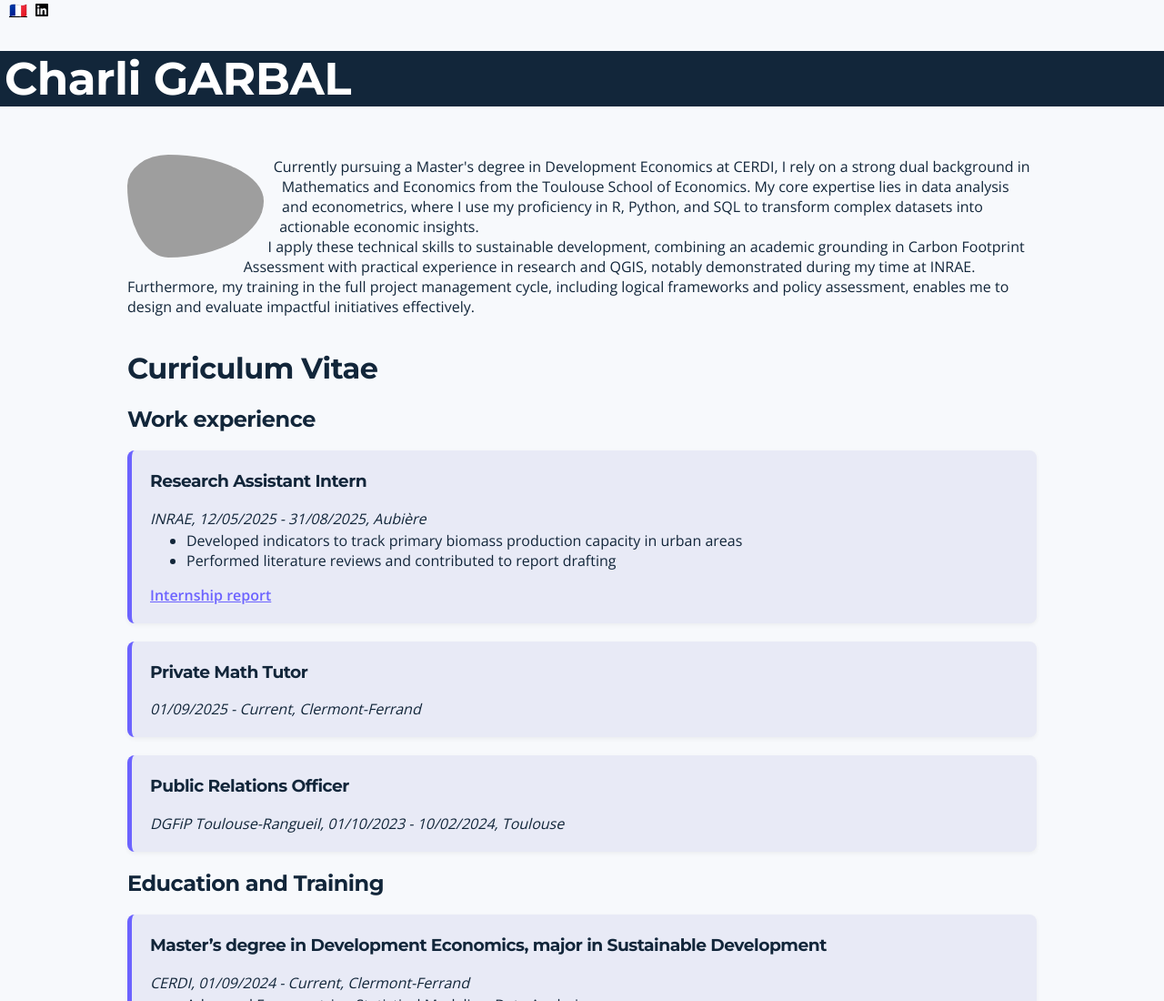
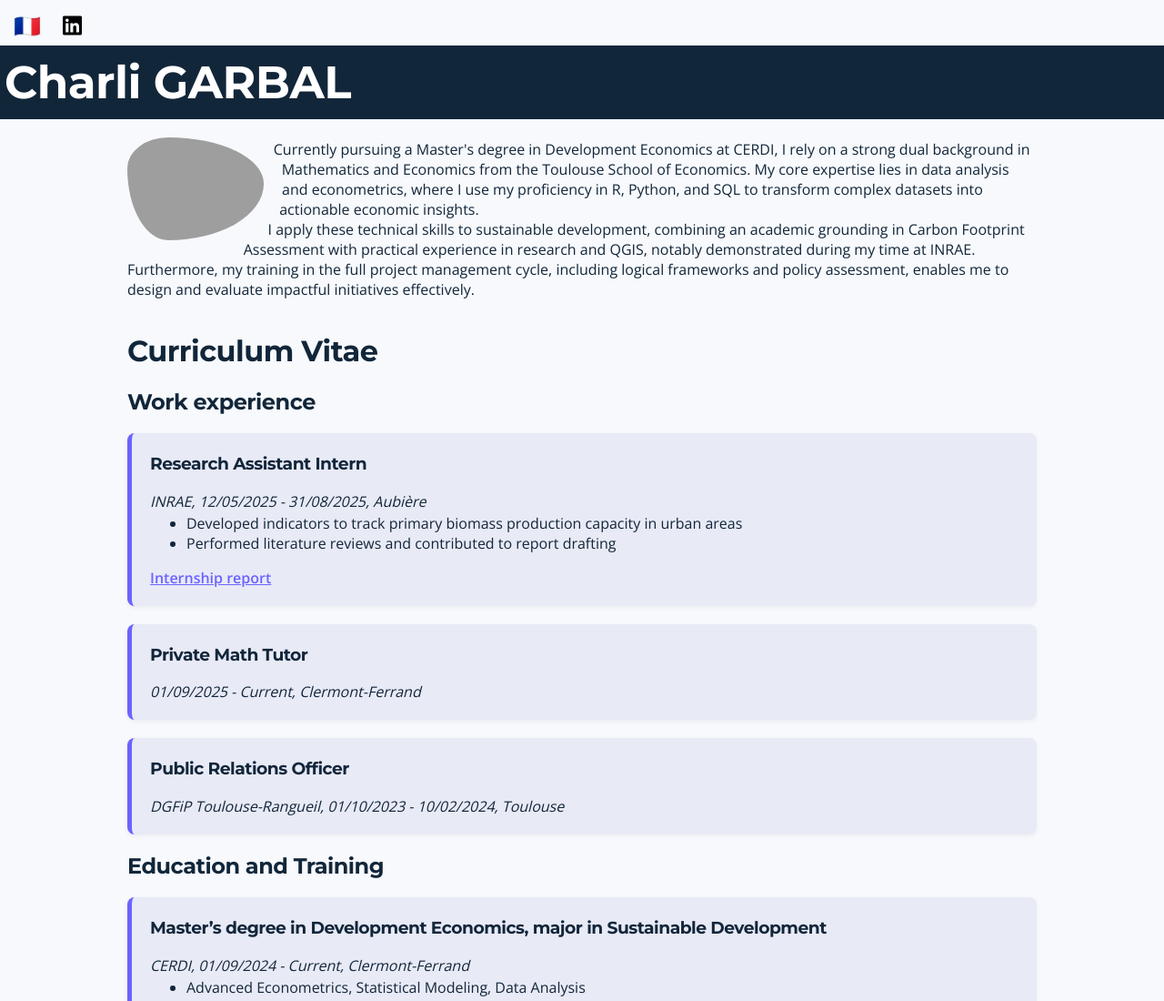
Before and after one commit to CharliGa/charligarbal, a plain HTML site: page index.html in a window 1280 px wide. Shown: the top 1100 px of the page at 91% size. Drawn offline with nearby package versions, Linux system fonts and the light colour scheme; grey boxes are pictures that could not be loaded.

Commit message:
Change top-links sizes

```diff
--- a/style.css
+++ b/style.css
@@ -9,6 +9,11 @@ body {
     font-family: 'Montserrat', sans-serif;
     margin-left: 5px;
     font-size: 50px;
+
+    margin-top: 8px;      /* Enlève l'espace au-dessus du titre */
+    margin-bottom: 0;   /* Enlève l'espace en dessous (optionnel) */
+    padding-top: 10px;  /* (Optionnel) Ajoute un peu de gras DANS la barre bleue si le texte touche le bord */
+    padding-bottom: 10px;
 }
 
 #containertitle{
@@ -16,9 +21,22 @@ body {
     padding: auto 0px;
 }
 
-.top-link{
+.top-link a {
     margin-left: 5px;
     color: black;
+
+    font-size: 24px;
+    line-height: 1;
+    display: inline-block;
+    margin-right: 15px;
+    text-decoration: none;
+    vertical-align: middle;
+}
+
+.top-link{
+    padding-top: 8px;
+    padding-bottom: 1px;
+    margin-left:10px;
 }
 
 /* Picture and introduction part */
```
